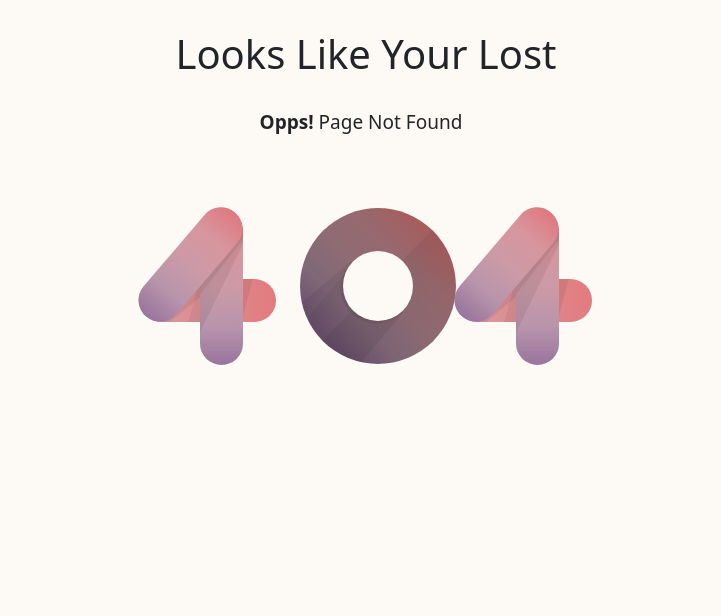
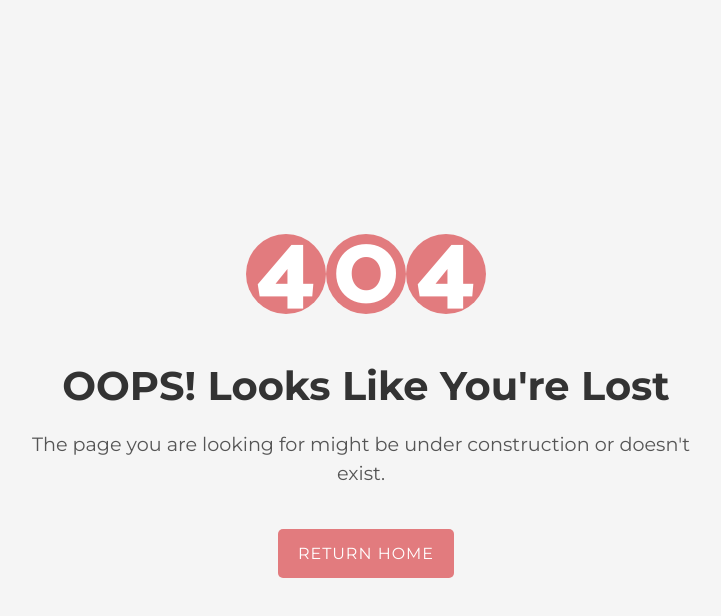
Before and after one commit to Sana0104/VoucherConnect, a React (Create React App) app: page /404 in a window 1280 px wide. Before the commit this address had no page. Shown: the top 616 px of the page, without its empty margins (274-995 px from the left). Built offline with nearby package versions, Linux system fonts and the light colour scheme.

Commit message:
Updated 404 page

```diff
--- a/src/COMMON/404Page.css
+++ b/src/COMMON/404Page.css
@@ -1,126 +1,75 @@
-@import url('https://fonts.googleapis.com/css?family=Montserrat:400,600,700');@import url('https://fonts.googleapis.com/css?family=Catamaran:400,800');.error-container {
-    text-align: center;
-    font-size: 106px;
+@import url('https://fonts.googleapis.com/css?family=Montserrat:400,600,700');
+@import url('https://fonts.googleapis.com/css?family=Catamaran:400,800');
+
+body {
+  background-color: #f5f5f5;
+  margin: 0;
+  font-family: 'Montserrat', sans-serif;
+}
+
+.not-found-container {
+  display: flex;
+  align-items: center;
+  justify-content: center;
+  flex-direction: column;
+  height: 100vh;
+}
+
+.error-container {
+  font-size: 200px;
   font-family: 'Catamaran', sans-serif;
   font-weight: 800;
-    margin: 70px 15px;
-  }.error-container > span {
-    display: inline-block;
-    position: relative;
-  }.error-container > span.four {
-    width: 136px;
-    height: 43px;
-    border-radius: 999px;
-    background:
-      linear-gradient(140deg, rgba(0, 0, 0, 0.1) 0%, rgba(0, 0, 0, 0.07) 43%, transparent 44%, transparent 100%),
-      linear-gradient(105deg, transparent 0%, transparent 40%, rgba(0, 0, 0, 0.06) 41%, rgba(0, 0, 0, 0.07) 76%, transparent 77%, transparent 100%),
-      linear-gradient(to right, #d89ca4, #e27b7e);
-  }.error-container > span.four:before,.error-container > span.four:after {
-    content: '';
-    display: block;
-    position: absolute;
-    border-radius: 999px;
-  }.error-container > span.four:before {
-    width: 43px;
-    height: 156px;
-    left: 60px;
-    bottom: -43px;
-    background:
-      linear-gradient(128deg, rgba(0, 0, 0, 0.1) 0%, rgba(0, 0, 0, 0.07) 40%, transparent 41%, transparent 100%),
-      linear-gradient(116deg, rgba(0, 0, 0, 0.1) 0%, rgba(0, 0, 0, 0.07) 50%, transparent 51%, transparent 100%),
-      linear-gradient(to top, #99749D, #B895AB, #CC9AA6, #D7969E, #E0787F);
-  }.error-container > span.four:after {
-    width: 137px;
-    height: 43px;
-    transform: rotate(-49.5deg);
-    left: -18px;
-    bottom: 36px;
-    background: linear-gradient(to right, #99749D, #B895AB, #CC9AA6, #D7969E, #E0787F);
+  display: flex;
 }
-  .error-container > span.zero {
-    vertical-align: text-top;
-    width: 156px;
-    height: 156px;
-    border-radius: 999px;
-    background: linear-gradient(-45deg, transparent 0%, rgba(0, 0, 0, 0.06) 50%,  transparent 51%, transparent 100%),
-      linear-gradient(to top right, #99749D, #99749D, #B895AB, #CC9AA6, #D7969E, #ED8687, #ED8687);
-    overflow: hidden;
-    animation: bgshadow 5s infinite;
-  }.error-container > span.zero:before {
-    content: '';
-    display: block;
-    position: absolute;
-    transform: rotate(45deg);
-    width: 90px;
-    height: 90px;
-    background-color: transparent;
-    left: 0px;
-    bottom: 0px;
-    background:
-      linear-gradient(95deg, transparent 0%, transparent 8%, rgba(0, 0, 0, 0.07) 9%, transparent 50%, transparent 100%),
-      linear-gradient(85deg, transparent 0%, transparent 19%, rgba(0, 0, 0, 0.05) 20%, rgba(0, 0, 0, 0.07) 91%, transparent 92%, transparent 100%);
-  }.error-container > span.zero:after {
-    content: '';
-    display: block;
-    position: absolute;
-    border-radius: 999px;
-    width: 70px;
-    height: 70px;
-    left: 43px;
-    bottom: 43px;
-    background: #FDFAF5;
-    box-shadow: -2px 2px 2px 0px rgba(0, 0, 0, 0.1);
+
+.digit {
+  width: 80px; /* Adjust the width */
+  height: 80px; /* Adjust the height */
+  margin: 0%;
+  border-radius: 50%;
+  background: #e27b7e;
+  display: flex;
+  align-items: center;
+  justify-content: center;
+  color: #fff;
+  font-size: 0.5em; /* Adjust the font size */
+  border-right: 60%;
 }
-  .screen-reader-text {
-      position: absolute;
-      top: -9999em;
-      left: -9999em;
+
+.text-container {
+  text-align: center;
+  max-width: 700px;
 }
-      @keyframes bgshadow {
-    0% {
-      box-shadow: inset -160px 160px 0px 5px rgba(0, 0, 0, 0.4);
-    }  45% {
-      box-shadow: inset 0px 0px 0px 0px rgba(0, 0, 0, 0.1);
-    }  55% {
-      box-shadow: inset 0px 0px 0px 0px rgba(0, 0, 0, 0.1);
-    }  100% {
-      box-shadow: inset 160px -160px 0px 5px rgba(0, 0, 0, 0.4);
+
+h1 {
+  font-size: 2.5em;
+  color: #333;
+  margin-bottom: 20px;
 }
-  }/* demo stuff */* {
-      -webkit-box-sizing: border-box;
-      -moz-box-sizing: border-box;
-      box-sizing: border-box;
-  }body {
-    background-color: #FDFAF5;
-    margin-bottom: 50px;
-  }html, button, input, select, textarea {
-      font-family: 'Montserrat', Helvetica, sans-serif;
-      color: #bbb;
-  }h1 {
-    text-align: center;
-    margin: 30px 15px;
+
+.zoom-area {
+  font-size: 1.2em;
+  color: #555;
+  margin-bottom: 30px;
 }
-  .zoom-area {
-    max-width: 490px;
-    margin: 30px auto 30px;
-    font-size: 19px;
-    text-align: center;
-  }
+
 .link-container {
   text-align: center;
 }
+
 a.more-link {
   text-transform: uppercase;
-    font-size: 13px;
-      background-color: #de7e85;
-      padding: 10px 15px;
-      border-radius: 0;
+  font-size: 16px;
+  background-color: #e27b7e;
+  padding: 15px 20px;
+  border-radius: 5px;
   color: #fff;
-      display: inline-block;
-      margin-right: 5px;
-      margin-bottom: 5px;
-      line-height: 1.5;
   text-decoration: none;
-    margin-top: 50px;
   letter-spacing: 1px;
+  transition: background-color 0.3s ease;
+
 }
+
+a.more-link:hover {
+  background-color: #d89ca4;
+}
--- a/src/COMMON/404Page.jsx
+++ b/src/COMMON/404Page.jsx
@@ -1,17 +1,30 @@
-import React from 'react'
+import React from 'react';
 import './404Page.css';
+
 function NotFound() {
-    return (
-        <div>
-            <h1>Looks Like Your Lost</h1><p class="zoom-area">
-                <b>Opps!</b> Page Not Found </p>
-                <section class="error-container">
-                 <span class="four">
-                    <span class="screen-reader-text">4</span>
-                    </span>  <span class="zero"><span class="screen-reader-text">0</span></span>
-                      <span class="four"><span class="screen-reader-text">4</span></span></section>
+  return (
+    <div className="not-found-container">
+      <div className="error-container">
+        <div className="digit">4</div>
+        <div className="digit">0</div>
+        <div className="digit">4</div>
+      </div>
+      <br/>
+      <br/>
+      <div className="text-container">
+        <h1><b>OOPS! Looks Like You're Lost</b></h1>
+        <p className="zoom-area">
+          The page you are looking for might be under construction or doesn't exist.
+        </p>
+        <br/>
+        <div className="link-container">
+          <a href="/" className="more-link">
+            Return Home
+          </a>
         </div>
-    )
+      </div>
+    </div>
+  );
 }
 
 export default NotFound;
```
Lines whose indentation alone changed are shown as unchanged.
